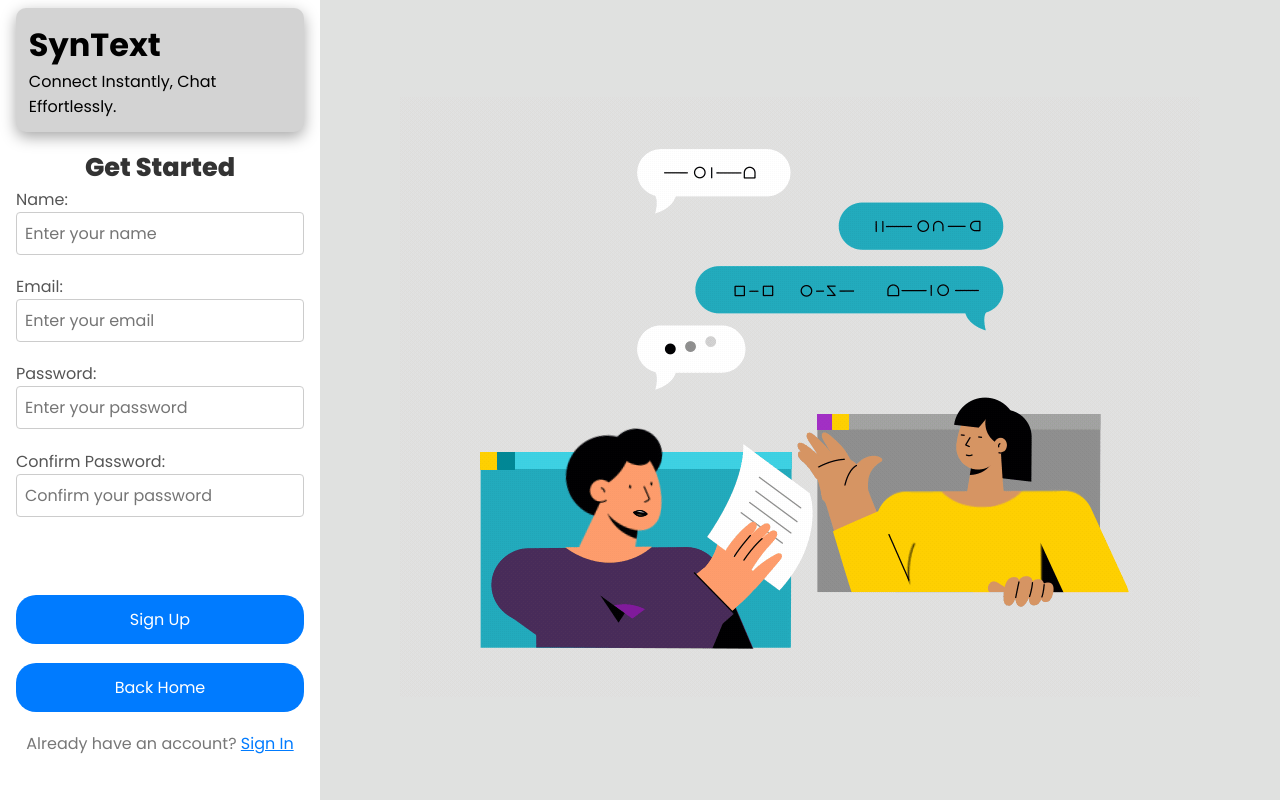
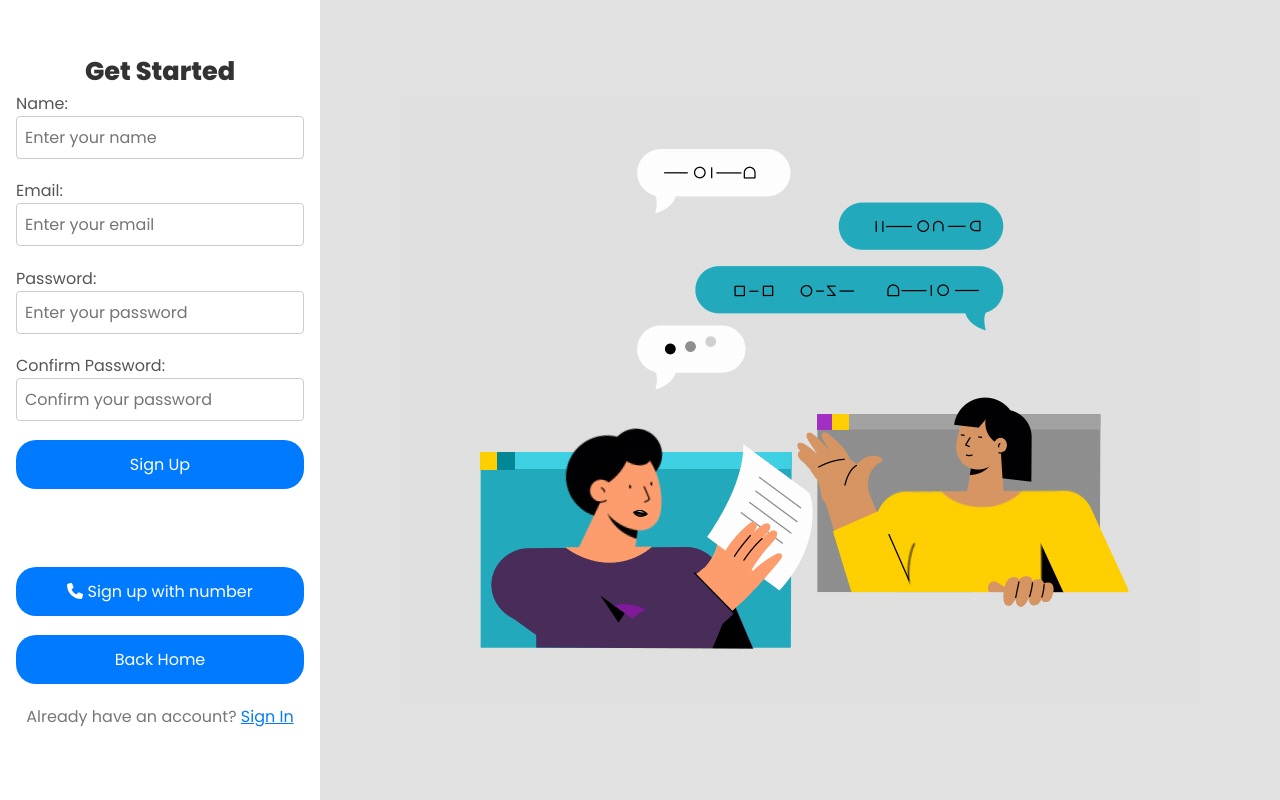
Before and after one commit to dinexh/SynText, a React (Create React App) app in the folder app/: page /auth in a window 1280 px wide. Built offline with nearby package versions, Linux system fonts and the light colour scheme; the HTML template or start-up script is replaced by a standard one.

Commit message:
Added option for sign up with phone number

```diff
--- a/app/package.json
+++ b/app/package.json
@@ -3,6 +3,9 @@
   "version": "0.1.0",
   "private": true,
   "dependencies": {
+    "@fortawesome/fontawesome-svg-core": "^6.6.0",
+    "@fortawesome/free-solid-svg-icons": "^6.6.0",
+    "@fortawesome/react-fontawesome": "^0.2.2",
     "@react-oauth/google": "^0.12.1",
     "@testing-library/jest-dom": "^5.17.0",
     "@testing-library/react": "^13.4.0",
--- a/app/src/pages/auth/auth.css
+++ b/app/src/pages/auth/auth.css
@@ -1,6 +1,3 @@
-body {
-    overflow: hidden;
-}
 .auth-container {
     height: 100vh;
     display: flex;
--- a/app/src/pages/auth/auth.jsx
+++ b/app/src/pages/auth/auth.jsx
@@ -1,9 +1,10 @@
 import './auth.css';
 import React, { useState } from 'react';
-// import authImage from "../../assets/Chat.gif";
 import authImage from "../../Assets/Chat.gif";
-import { Link } from 'react-router-dom'
+import { Link } from 'react-router-dom';
 import { GoogleOAuthProvider, GoogleLogin } from '@react-oauth/google';
+import { FontAwesomeIcon } from '@fortawesome/react-fontawesome';
+import { faPhone } from '@fortawesome/free-solid-svg-icons';
 
 const Auth = () => {
   const [isSignIn, setIsSignIn] = useState(false);
@@ -25,13 +26,6 @@
       <div className="auth-container">
         <div className="auth-container-in">
           <div className="auth-container-in-one">
-          {!isSignIn && (
-            <div className="auth-logo-image">
-              <h1>SynText</h1>
-              <p>Connect Instantly, Chat Effortlessly.
-              </p>
-            </div>
-             )}
             <div className="auth-group-form">
               {isSignIn ? (
                 <form action="">
@@ -52,7 +46,7 @@
                   <div className="auth-form-group">
                     <p>Don't have an account? <span className="auth-toggle" onClick={toggleForm}>Sign Up</span></p>
                   </div>
-                  <div className="auth-form-group">
+                  <div className="auth-form-group custom-google-button">
                     <GoogleLogin
                       onSuccess={handleGoogleSuccess}
                       onError={handleGoogleFailure}
@@ -88,13 +82,19 @@
                     <input id="confirm-password" type="password" placeholder="Confirm your password" />
                   </div>
                   <div className="auth-form-group">
+                    <button type="submit">Sign Up</button>
+                  </div>
+                  <div className="auth-form-group custom-google-button">
                     <GoogleLogin
                       onSuccess={handleGoogleSuccess}
                       onError={handleGoogleFailure}
                     />
                   </div>
                   <div className="auth-form-group">
-                    <button type="submit">Sign Up</button>
+                    <button>
+                      <FontAwesomeIcon icon={faPhone} /> {/* Correctly use the icon */}
+                      Sign up with number
+                    </button>
                   </div>
                   <div className="auth-form-group">
                     <Link to="/" className="back-home-link">
@@ -113,7 +113,7 @@
 
           <div className="auth-container-in-two">
             <div className="auth-container-two-image">
-              <img src={authImage} />
+              <img src={authImage} alt="Auth" />
             </div>
           </div>
         </div>
```
Also changed, not shown: 1 other file (tests, documents, lock files or other folders). Lines whose indentation alone changed are shown as unchanged.
